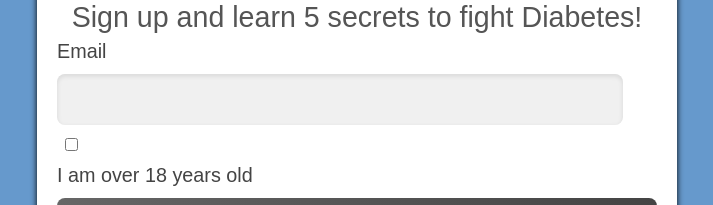
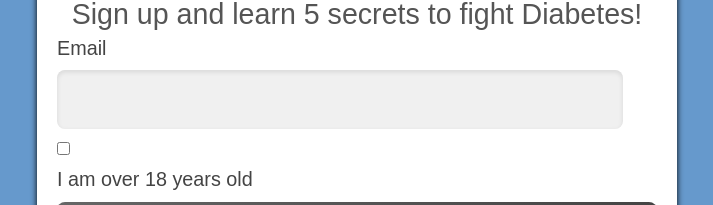
Before and after one commit to ComputerInteraction/lab_3, a plain HTML site: page index.html in a window 1280 px wide. Shown: the part 359-564 px from the top of the page, without its empty margins (283-996 px from the left). Drawn offline with nearby package versions, Linux system fonts and the light colour scheme; a web font is replaced by a local one.

Commit message:
Removing an unecessary declaration

```diff
--- a/css/screen.css
+++ b/css/screen.css
@@ -235,10 +235,6 @@ h1 {
 /* ===== STATE STYLES ======= */
 
 
-
-
-
-
 p {
   font-weight: 300;
   text-align: center;
@@ -253,17 +249,6 @@ input[type="email"] {
   border-radius: 8px;
   border: none;
   box-shadow: inset 0 2px 5px rgba(0, 0, 0, 0.1);
-}
-
-input[type="email"],
-input[type="checkbox"] {
-  font-size: 1rem;
-  text-align: center;
-}
-
-input[type="checkbox"] {
-  margin-left: 8px;
-  border: none;
 }
 
 input[type="submit"] {
```
